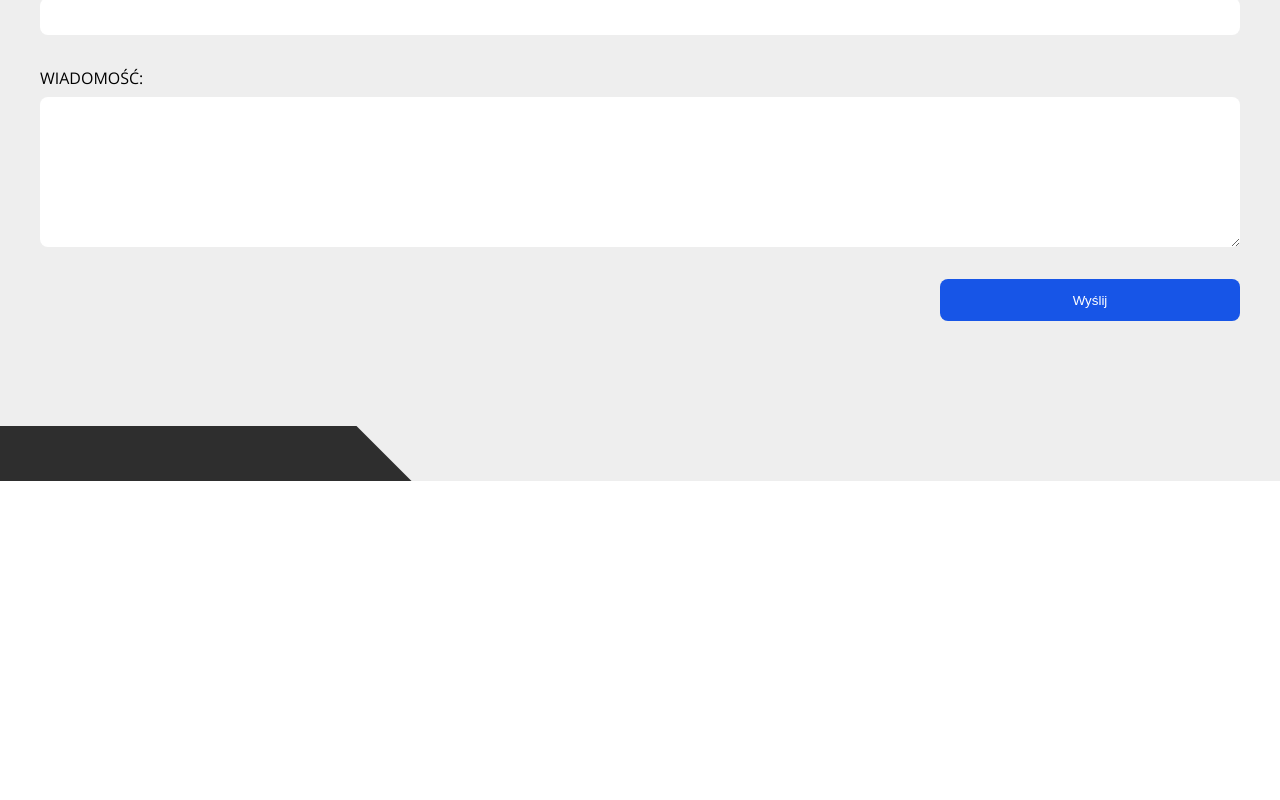
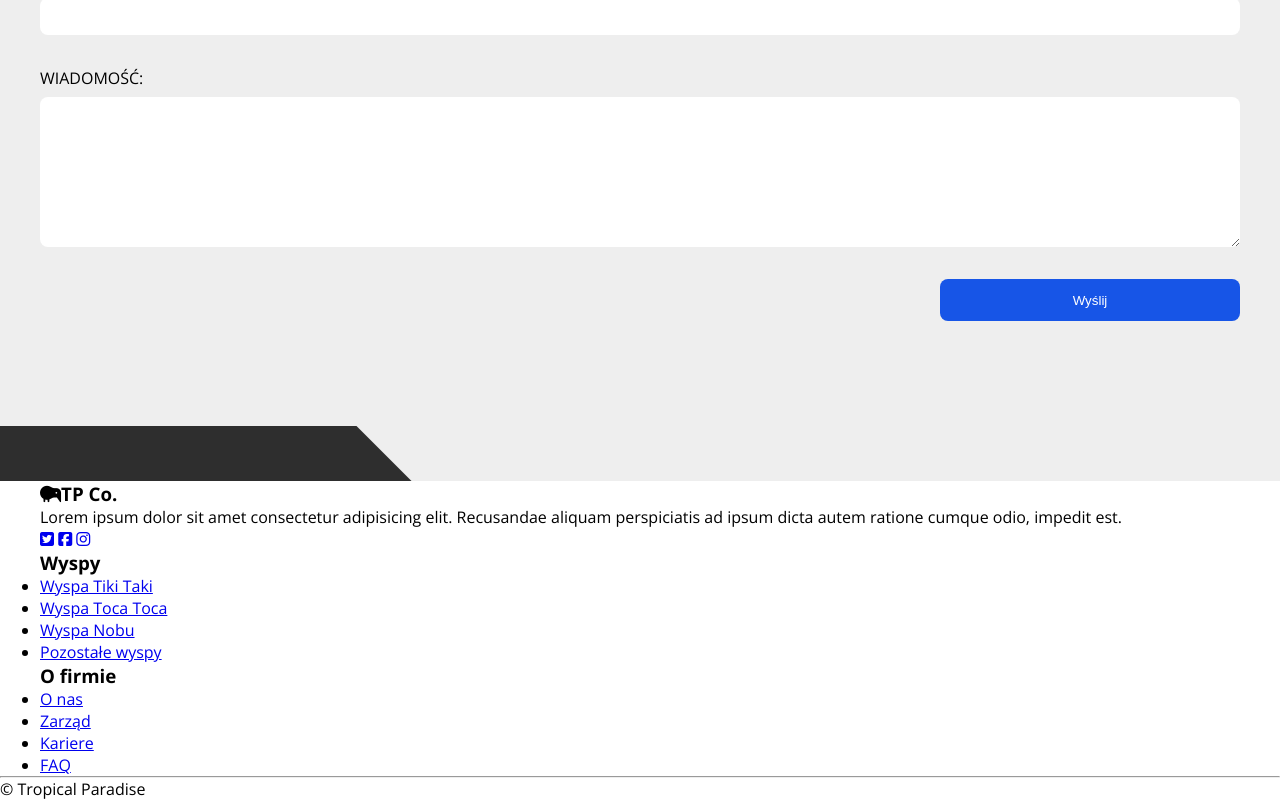
Before and after one commit to KamilSmoczynski93/Project-tropical, a plain HTML site: page index.html in a window 1280 px wide. Shown: the part 7461-8261 px from the top of the page. Before the commit the page ends 7942 px from the top, so only its background shows below. Drawn offline with nearby package versions, Linux system fonts and the light colour scheme.

Commit message:
added footer in html file

```diff
--- a/index.html
+++ b/index.html
@@ -282,6 +282,48 @@
         </section>
 
     </main>
+
+    <footer class="footer">
+
+        <div class="wrapper">
+
+            <div class="footer__boxes">
+
+                <div class="footer__box">
+                    <h3 class="footer_box-title"><i class="fas fa-kiwi-bird"></i>TP Co.</h3>
+                    <p>Lorem ipsum dolor sit amet consectetur adipisicing elit. Recusandae aliquam perspiciatis ad ipsum dicta autem ratione cumque odio, impedit est.</p>
+                    <div class="footer__box-social">
+                        <a href="#" class="footer__box-link"><i class="fab fa-twitter-square"></i></a>
+                        <a href="#" class="footer__box-link"><i class="fab fa-facebook-square"></i></a>
+                        <a href="#" class="footer__box-link"><i class="fab fa-instagram"></i></a>
+                    </div>
+                </div>
+            </div>
+            <div class="footer__box footer__box-desktop">
+                <h3 class="footer__box-title">Wyspy</h3>
+                <ul class="footer__box-list">
+                    <li class="footer__box-list-item"><a href="#">Wyspa Tiki Taki</a></li>
+                    <li class="footer__box-list-item"><a href="#">Wyspa Toca Toca</a></li>
+                    <li class="footer__box-list-item"><a href="#">Wyspa Nobu</a></li>
+                    <li class="footer__box-list-item"><a href="#">Pozostałe wyspy</a></li>
+                </ul>
+            </div>
+            <div class="footer__box footer__box-desktop">
+                <h3 class="footer__box-title">O firmie</h3>
+                <ul class="footer__box-list">
+                    <li class="footer__box-list-item"><a href="#">O nas</a></li>
+                    <li class="footer__box-list-item"><a href="#">Zarząd</a></li>
+                    <li class="footer__box-list-item"><a href="#">Kariere</a></li>
+                    <li class="footer__box-list-item"><a href="#">FAQ</a></li>
+                </ul>
+            </div>
+        </div>
+        <hr>
+        <p class="footer__bottom-text">&copy; <span class="footer__year"></span>Tropical Paradise</p>
+    </footer>
+
+
+
     <script type="text/javascript" src="//code.jquery.com/jquery-1.11.0.min.js"></script>
     <script type="text/javascript" src="//code.jquery.com/jquery-migrate-1.2.1.min.js"></script>
     <script type="text/javascript" src="//cdn.jsdelivr.net/npm/slick-carousel@1.8.1/slick/slick.min.js"></script>
```
